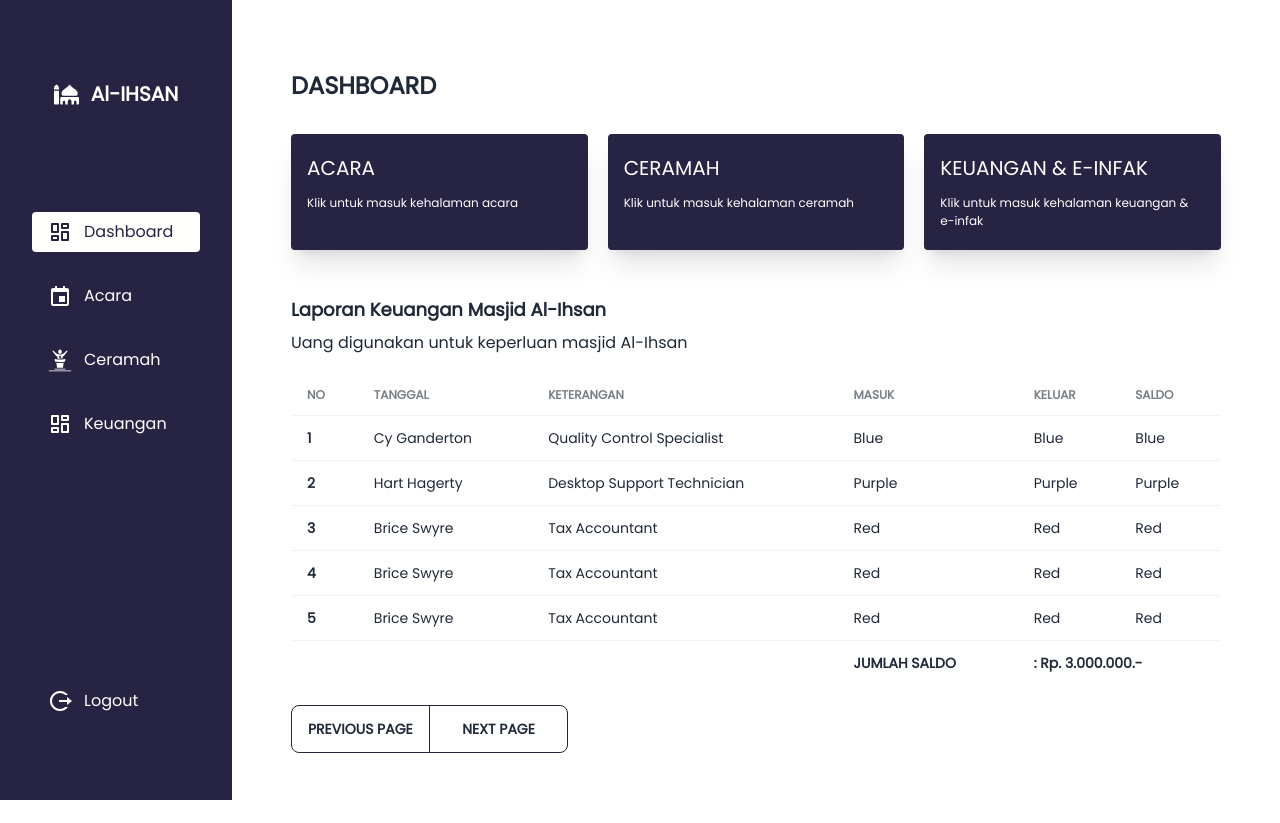
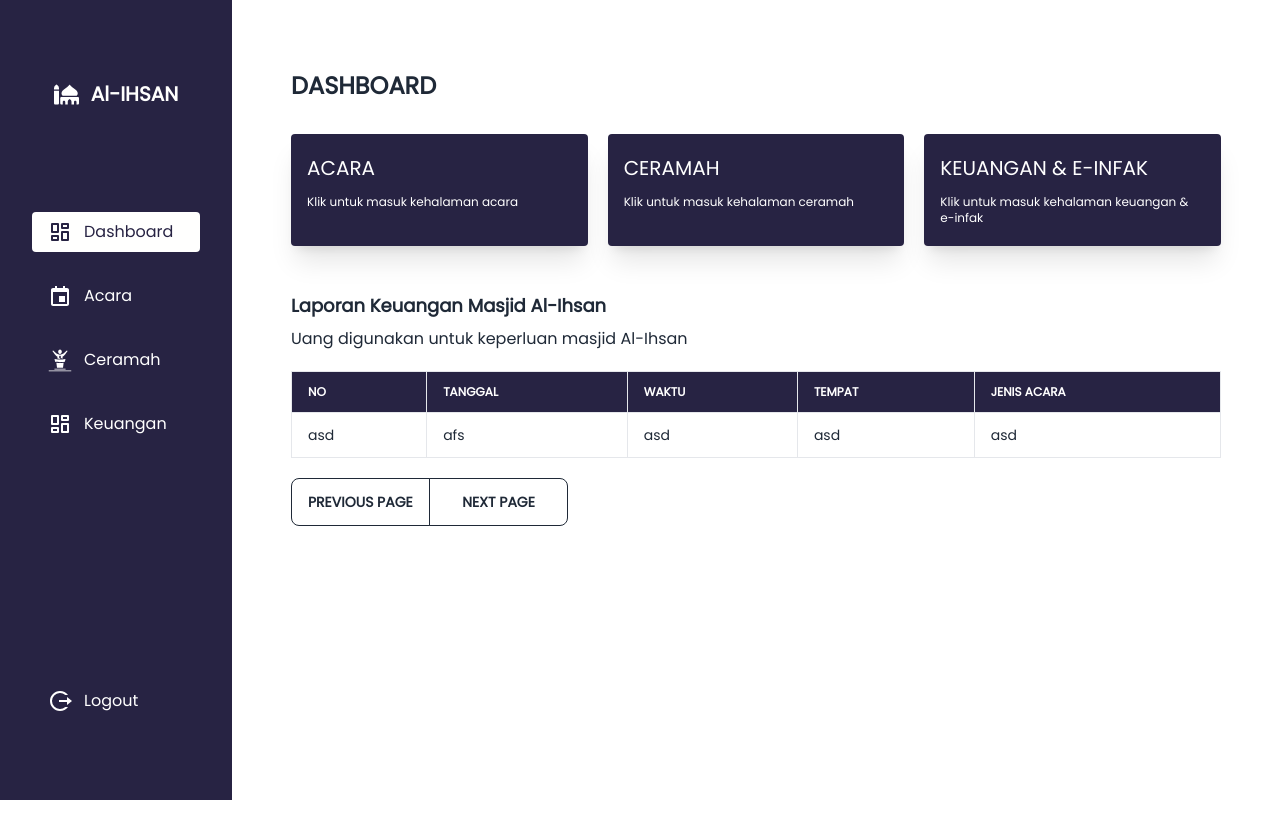
Before and after one commit to 01011001andra/admin-final-project, a React (Vite) app: page / in a window 1280 px wide. After the commit the page ends 800 px from the top, so only its background shows below. Built offline with nearby package versions, Linux system fonts and the light colour scheme.

Commit message:
fix(Dashboard): :art: fixed bug tabel at dashboard
change the tabel for dashboard

```diff
--- a/src/layouts/Layout.jsx
+++ b/src/layouts/Layout.jsx
@@ -2,9 +2,11 @@ import React from "react";
 
 const Layout = ({ title, children }) => {
   return (
-    <div className="w-full h-full flex flex-col gap-8">
+    <div className="flex flex-col w-full h-full gap-8">
       <h1 className="text-2xl font-bold uppercase">{title}</h1>
-      <div className="w-full h-full flex flex-col gap-[46px]">{children}</div>
+      <div className="w-full h-full flex flex-col lg:gap-[46px] gap-6">
+        {children}
+      </div>
     </div>
   );
 };
--- a/src/pages/dashboard/components/Card.jsx
+++ b/src/pages/dashboard/components/Card.jsx
@@ -5,10 +5,10 @@ const Card = ({ title, link }) => {
   return (
     <Link
       to={link}
-      className="w-full bg-stroke py-5 px-4 flex flex-col gap-3 rounded-[4px] text-white shadow-xl transition-all duration-700 lg:hover:scale-105"
+      className="w-full bg-stroke py-3 lg:py-5 px-4 flex flex-col gap-1 lg:gap-3 rounded-[4px] text-white shadow-xl transition-all duration-700 lg:hover:scale-105"
     >
-      <h1 className="uppercase text-lg lg:text-xl">{title}</h1>
-      <span className="text-[12px] font-light">
+      <h1 className="text-sm uppercase lg:text-xl">{title}</h1>
+      <span className="text-xs lg:text-[12px] font-light">
         Klik untuk masuk kehalaman {title}{" "}
       </span>
     </Link>
--- /dev/null
+++ b/src/pages/dashboard/components/KasTabel.jsx
@@ -0,0 +1,65 @@
+import React from "react";
+
+const KasTabel = () => {
+  return (
+    <div>
+      <table class="min-w-full border-collapse block md:table">
+        <thead class="block md:table-header-group">
+          <tr class="border border-grey-500 md:border-none block md:table-row absolute -top-full md:top-auto -left-full md:left-auto  md:relative ">
+            <th class="bg-stroke p-2 text-white font-bold md:border md:border-grey-500 text-left block md:table-cell">
+              NO
+            </th>
+            <th class="bg-stroke p-2 text-white font-bold md:border md:border-grey-500 text-left block md:table-cell">
+              TANGGAL
+            </th>
+            <th class="bg-stroke p-2 text-white font-bold md:border md:border-grey-500 text-left block md:table-cell">
+              WAKTU
+            </th>
+            <th class="bg-stroke p-2 text-white font-bold md:border md:border-grey-500 text-left block md:table-cell">
+              TEMPAT
+            </th>
+            <th class="bg-stroke p-2 text-white font-bold md:border md:border-grey-500 text-left block md:table-cell">
+              JENIS ACARA
+            </th>
+          </tr>
+        </thead>
+        <tbody class="block md:table-row-group">
+          <tr class="bg-white border border-grey-500 md:border-none block md:table-row">
+            <td class="p-2 md:border md:border-grey-500 text-left block md:table-cell">
+              <span class="inline-block w-1/3 md:hidden font-bold uppercase">
+                Tanggal
+              </span>
+              asd
+            </td>
+            <td class="p-2 md:border md:border-grey-500 text-left block md:table-cell">
+              <span class="inline-block w-1/3 md:hidden font-bold uppercase">
+                KETERANGAN
+              </span>
+              afs
+            </td>
+            <td class="p-2 md:border md:border-grey-500 text-left block md:table-cell">
+              <span class="inline-block w-1/3 md:hidden font-bold uppercase">
+                MASUK
+              </span>
+              asd
+            </td>
+            <td class="p-2 md:border md:border-grey-500 text-left block md:table-cell">
+              <span class="inline-block w-1/3 md:hidden font-bold uppercase">
+                KELUAR
+              </span>
+              asd
+            </td>
+            <td class="p-2 md:border md:border-grey-500 text-left block md:table-cell">
+              <span class="inline-block w-1/3 md:hidden font-bold uppercase">
+                SALDO
+              </span>
+              asd
+            </td>
+          </tr>
+        </tbody>
+      </table>
+    </div>
+  );
+};
+
+export default KasTabel;
--- a/src/pages/dashboard/components/index.js
+++ b/src/pages/dashboard/components/index.js
@@ -1,3 +1,4 @@
 import Card from "./card";
+import KasTabel from "./KasTabel";
 
-export { Card };
+export { Card, KasTabel };
--- a/src/pages/dashboard/index.jsx
+++ b/src/pages/dashboard/index.jsx
@@ -1,95 +1,23 @@
 import React from "react";
 import { Layout, TableSection } from "../../layouts";
-import { Card } from "./components";
+import { Card, KasTabel } from "./components";
 
 const Dashboard = () => {
   return (
     <Layout title="Dashboard">
-      <div className=" grid grid-cols-1 sm:grid-cols-1 md:grid-cols-2 lg:grid-cols-3 xl:grid-cols-3 gap-5">
+      <div className="grid grid-cols-1 gap-3 lg:gap-5 sm:grid-cols-1 md:grid-cols-2 lg:grid-cols-3 xl:grid-cols-3">
         <Card title="acara" link="/acara" />
         <Card title="ceramah" link="/ceramah" />
         <Card title="keuangan & e-infak" link="/keuangan" />
       </div>
-      <div className="flex flex-col gap-5 w-full">
+      <div className="flex flex-col w-full gap-5">
         <TableSection
           title="Laporan Keuangan Masjid Al-Ihsan"
           description="Uang digunakan untuk keperluan masjid Al-Ihsan"
         />
-        <div className="flex overflow-x-auto w-full">
-          <div className="overflow-x-auto w-full">
-            <table className="table">
-              {/* head */}
-              <thead>
-                <tr>
-                  <th>NO</th>
-                  <th>TANGGAL</th>
-                  <th>KETERANGAN</th>
-                  <th>MASUK</th>
-                  <th>KELUAR</th>
-                  <th>SALDO</th>
-                </tr>
-              </thead>
-              <tbody>
-                {/* row 1 */}
-                <tr>
-                  <th>1</th>
-                  <td>Cy Ganderton</td>
-                  <td>Quality Control Specialist</td>
-                  <td>Blue</td>
-                  <td>Blue</td>
-                  <td>Blue</td>
-                </tr>
-                {/* row 2 */}
-                <tr>
-                  <th>2</th>
-                  <td>Hart Hagerty</td>
-                  <td>Desktop Support Technician</td>
-                  <td>Purple</td>
-                  <td>Purple</td>
-                  <td>Purple</td>
-                </tr>
-                {/* row 3 */}
-                <tr>
-                  <th>3</th>
-                  <td>Brice Swyre</td>
-                  <td>Tax Accountant</td>
-                  <td>Red</td>
-                  <td>Red</td>
-                  <td>Red</td>
-                </tr>
-                {/* row 3 */}
-                <tr>
-                  <th>4</th>
-                  <td>Brice Swyre</td>
-                  <td>Tax Accountant</td>
-                  <td>Red</td>
-                  <td>Red</td>
-                  <td>Red</td>
-                </tr>
-                {/* row 3 */}
-                <tr>
-                  <th>5</th>
-                  <td>Brice Swyre</td>
-                  <td>Tax Accountant</td>
-                  <td>Red</td>
-                  <td>Red</td>
-                  <td>Red</td>
-                </tr>
-                <tr>
-                  <th></th>
-                  <td></td>
-                  <td></td>
-                  <td className="font-bold">JUMLAH SALDO</td>
-                  <td colSpan={2} className="font-bold">
-                    : Rp. 3.000.000.-
-                  </td>
-                </tr>
-              </tbody>
-            </table>
-          </div>
-        </div>
-        <div className="w-full flex justify-start gap-4">
-          <div className="join grid grid-cols-2 ">
+        <KasTabel />
+        <div className="flex justify-start w-full gap-4">
+          <div className="grid grid-cols-2 join ">
             <button className="join-item btn btn-outline hover:bg-stroke">
               Previous page
             </button>
```
